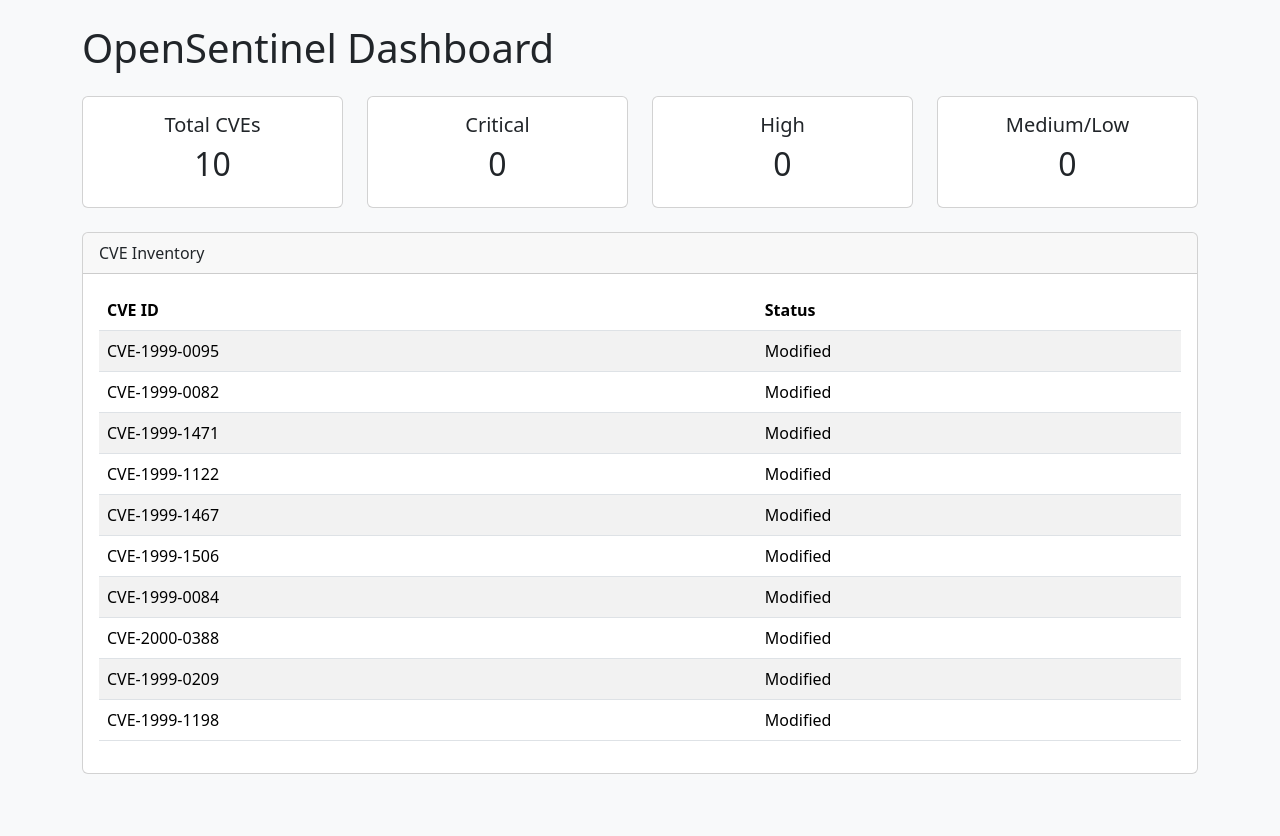
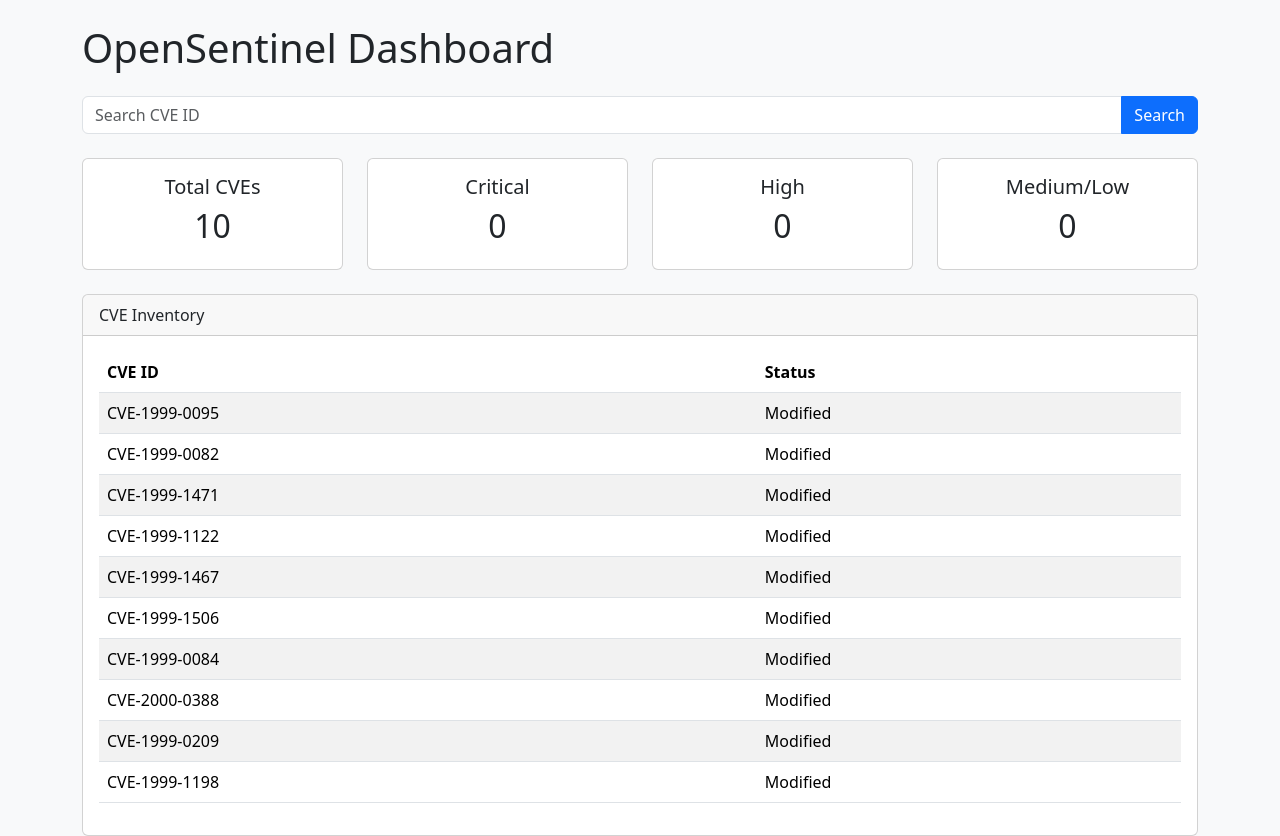
Before and after one commit to vinayb-devsecops/opensentinel, a Flask app: page / in a window 1280 px wide. Before the commit the page ends 774 px from the top, so only its background shows below. Run offline with Flask 3, Linux system fonts and the light colour scheme.

Commit message:
Add CVE search capability

```diff
--- a/app.py
+++ b/app.py
@@ -1,4 +1,4 @@
-from flask import Flask, render_template
+from flask import Flask, render_template, request
 import json
 
 app = Flask(__name__)
@@ -15,6 +15,14 @@ def home():
 
     cves = load_cves()
 
+    search = request.args.get("search", "")
+
+    if search:
+        cves = [
+            cve for cve in cves
+            if search.lower() in cve.get("cve_id", "").lower()
+        ]
+
     stats = {
         "Critical": 0,
         "High": 0,
@@ -25,7 +33,8 @@ def home():
     return render_template(
         "index.html",
         cves=cves,
-        stats=stats
+        stats=stats,
+        search=search
     )
 
 @app.route("/api/cves")
--- a/templates/index.html
+++ b/templates/index.html
@@ -2,7 +2,6 @@
 <html>
 <head>
     <title>OpenSentinel</title>
-
     <link href="https://cdn.jsdelivr.net/npm/bootstrap@5.3.3/dist/css/bootstrap.min.css" rel="stylesheet">
 </head>
 
@@ -11,6 +10,20 @@
 <div class="container mt-4">
 
     <h1 class="mb-4">OpenSentinel Dashboard</h1>
+
+    <form method="GET" action="/">
+        <div class="input-group mb-4">
+            <input
+                type="text"
+                name="search"
+                class="form-control"
+                placeholder="Search CVE ID"
+                value="{{ search }}">
+            <button class="btn btn-primary" type="submit">
+                Search
+            </button>
+        </div>
+    </form>
 
     <div class="row">
 
@@ -53,6 +66,7 @@
     </div>
 
     <div class="card mt-4">
+
         <div class="card-header">
             CVE Inventory
         </div>
@@ -82,6 +96,7 @@
             </table>
 
         </div>
+
     </div>
 
 </div>
```
